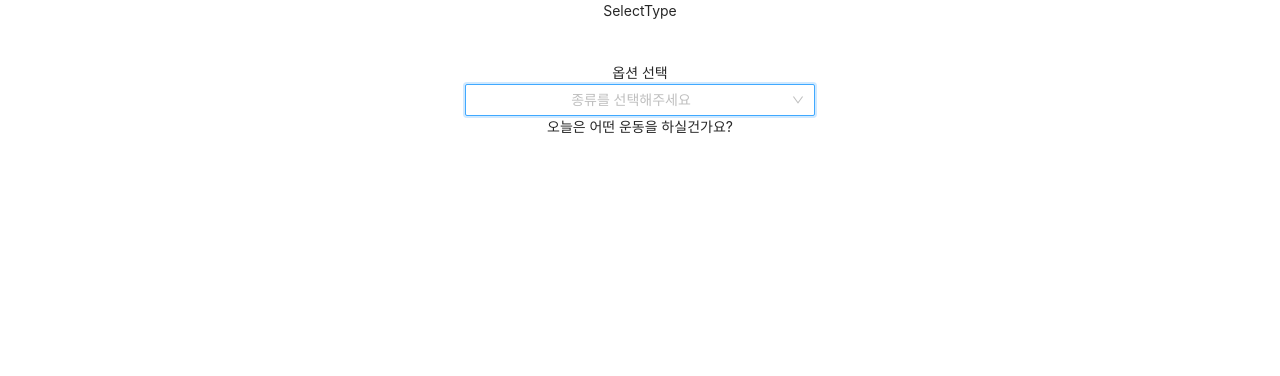
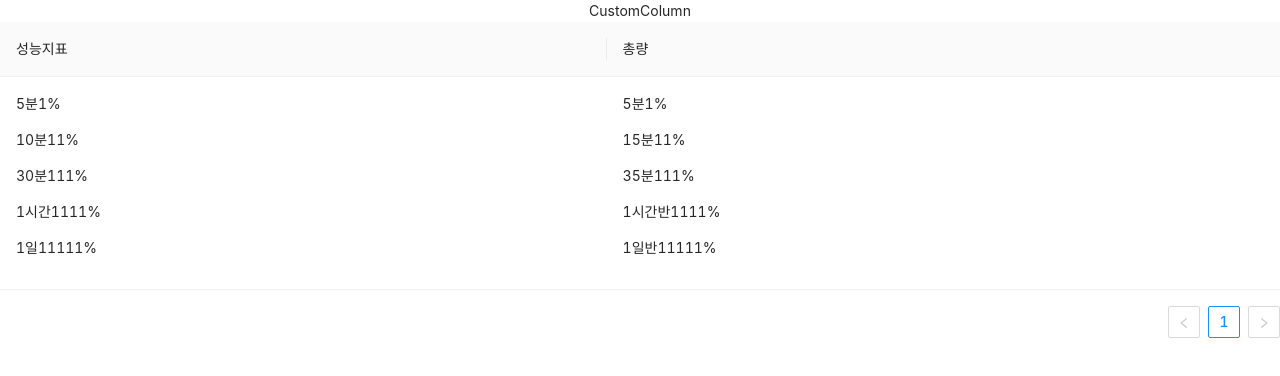
Before and after one commit to dkgus/crud, a React (Create React App) app: page / in a window 1280 px wide. Shown: the top 376 px of the page. Built offline with nearby package versions, Linux system fonts and the light colour scheme.

Commit message:
ADD: 커스텀 컬럼&데이터

```diff
--- a/src/App.js
+++ b/src/App.js
@@ -1,8 +1,10 @@
 import "./App.css";
 // import Crud from "./components/Crud";
 // import DynamicColumn from "./components/DynamicColumn";
-//import DynamicChildColumn from "./components/DynamicChildColumn";
+import DynamicChildColumn from "./components/DynamicChildColumn";
 import SelectType from "./components/SelectType";
+import CustomColumn from "./components/CustomColumn";
+
 function App() {
   return (
     <div className="App">
@@ -10,9 +12,11 @@ function App() {
       DynamicColumn
       <DynamicColumn /> */}
       {/* DynamicChildColumn
-      <DynamicChildColumn /> */}
+      <DynamicChildColumn />
       SelectType
-      <SelectType />
+      <SelectType /> */}
+      CustomColumn
+      <CustomColumn />
     </div>
   );
 }
--- /dev/null
+++ b/src/components/CustomColumn.js
@@ -0,0 +1,140 @@
+import React, { useState } from "react";
+import { Table } from "antd";
+
+function CustomColumn() {
+  const [state, setState] = useState([
+    {
+      realtime_statistics: [
+        {
+          perfomance_indicator: [
+            {
+              unit_time: "5분",
+              recognition_ratio: "1%",
+            },
+            {
+              unit_time: "10분",
+              recognition_ratio: "11%",
+            },
+            {
+              unit_time: "30분",
+              recognition_ratio: "111%",
+            },
+            {
+              unit_time: "1시간",
+              recognition_ratio: "1111%",
+            },
+            {
+              unit_time: "1일",
+              recognition_ratio: "11111%",
+            },
+          ],
+          total_recognition_ratio: [
+            {
+              unit_time: "5분",
+              recognition_ratio: "1%",
+            },
+            {
+              unit_time: "15분",
+              recognition_ratio: "11%",
+            },
+            {
+              unit_time: "35분",
+              recognition_ratio: "111%",
+            },
+            {
+              unit_time: "1시간반",
+              recognition_ratio: "1111%",
+            },
+            {
+              unit_time: "1일반",
+              recognition_ratio: "11111%",
+            },
+          ],
+        },
+      ],
+    },
+  ]);
+  const indicatorData = state[0].realtime_statistics[0].perfomance_indicator;
+  const totalData = state[0].realtime_statistics[0].total_recognition_ratio;
+
+  const columns = [
+    {
+      title: "성능지표",
+      dataIndex: "indicator",
+      key: "indicator",
+      render: (record) => {
+        let renderArr = [];
+        console.log("record", record);
+        record.forEach((item) => {
+          renderArr.push(
+            <>
+              <p>
+                <span>{item.time}</span>
+                <span>{item.ratio}</span>
+              </p>
+            </>
+          );
+        });
+        return renderArr;
+      },
+    },
+    {
+      title: "총량",
+      dataIndex: "total",
+      key: "total",
+      render: (record) => {
+        let renderArr = [];
+        console.log("record", record);
+        record.forEach((item) => {
+          renderArr.push(
+            <>
+              <p>
+                <span>{item.time}</span>
+                <span>{item.ratio}</span>
+              </p>
+            </>
+          );
+        });
+        return renderArr;
+      },
+    },
+  ];
+
+  const getIndicator = (data) => {
+    let array = [];
+    data.forEach((item) => {
+      array.push({
+        time: item.unit_time,
+        ratio: item.recognition_ratio,
+      });
+    });
+    return array;
+  };
+
+  const getTotal = (data) => {
+    let array = [];
+    data.forEach((item) => {
+      array.push({
+        time: item.unit_time,
+        ratio: item.recognition_ratio,
+      });
+    });
+    return array;
+  };
+
+  const dataSource = [
+    {
+      key: "1",
+      indicator: getIndicator(indicatorData),
+      total: getTotal(totalData),
+    },
+  ];
+
+  return (
+    <div>
+      <Table columns={columns} dataSource={dataSource}></Table>
+    </div>
+  );
+}
+
+export default CustomColumn;
--- a/src/components/DynamicChildColumn.js
+++ b/src/components/DynamicChildColumn.js
@@ -61,32 +61,30 @@ const DynamicChildColumn = () => {
   ]);
   const newArr = [];
 
-  laneData[0].lane_num_statistics.forEach((item, idx) => {
-    const lanemNum = item.lane_num;
-    item.data.map((elem) => {
-      if (idx === 0) {
+  laneData[0].lane_num_statistics.forEach((item, index) => {
+    const laneData = item.lane_num;
+    item.data.forEach((elem) => {
+      if (index === 0) {
         newArr.push({
           time: elem.unit_time,
-          [lanemNum + "_volume"]: elem.volume,
+          [laneData + "_volume"]: elem.volume,
         });
       } else {
         for (let i = 0; i < newArr.length; i++) {
-          console.log("newArdffr", newArr);
-          console.log("elem", elem);
           if (newArr[i].time === elem.unit_time) {
             newArr.splice(i, 1, {
               ...newArr[i],
-              [lanemNum + "_volume"]: elem.volume,
+              [laneData + "_volume"]: elem.volume,
               //newArr모든 값을 시간값만 빼고 기존 가공된 배열+ 새로운 차선값 입력
             });
             break;
           }
         }
       }
-
       return newArr;
     });
   });
+
   const columns = [
     {
       title: "단위시간",
```
